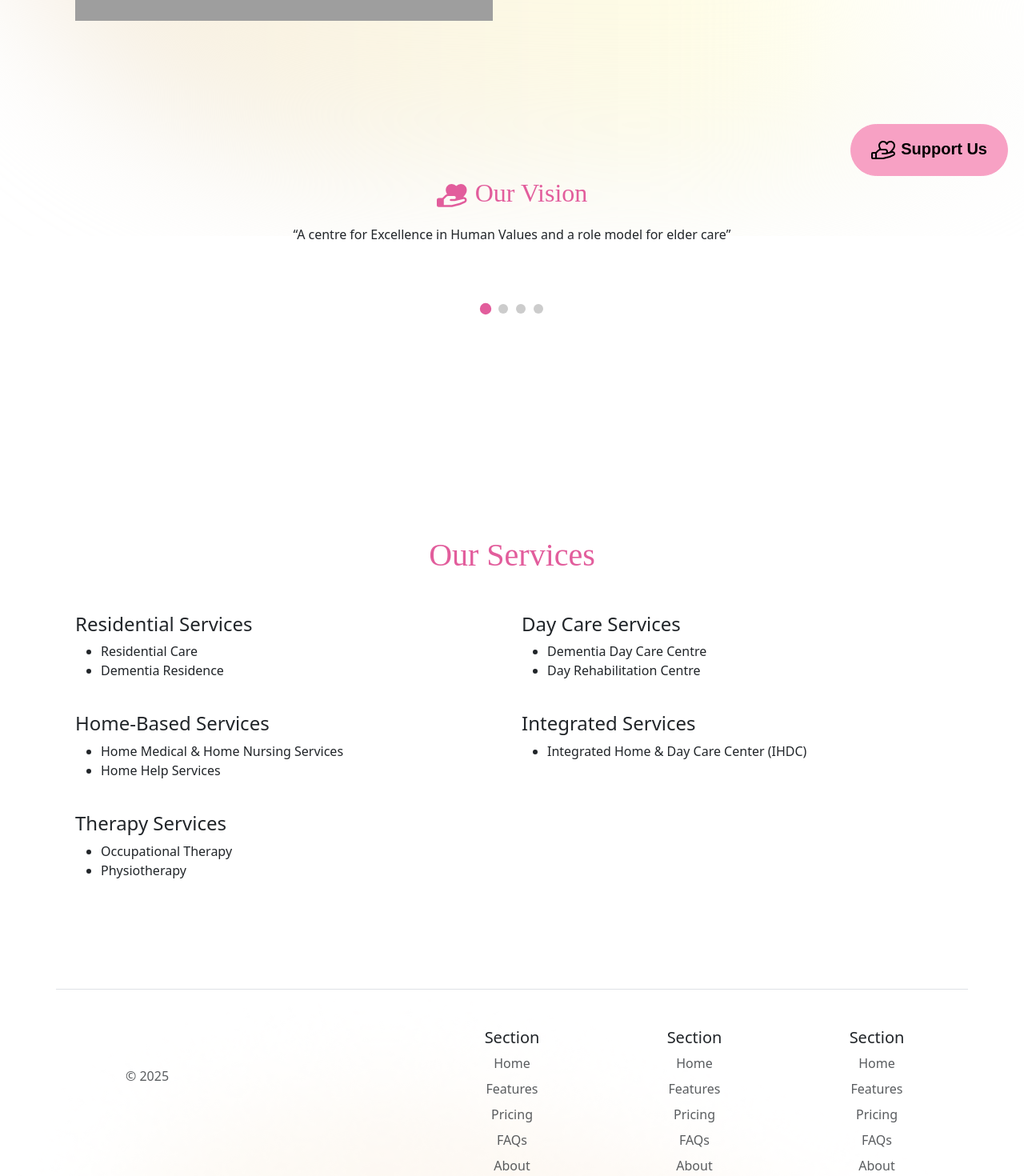
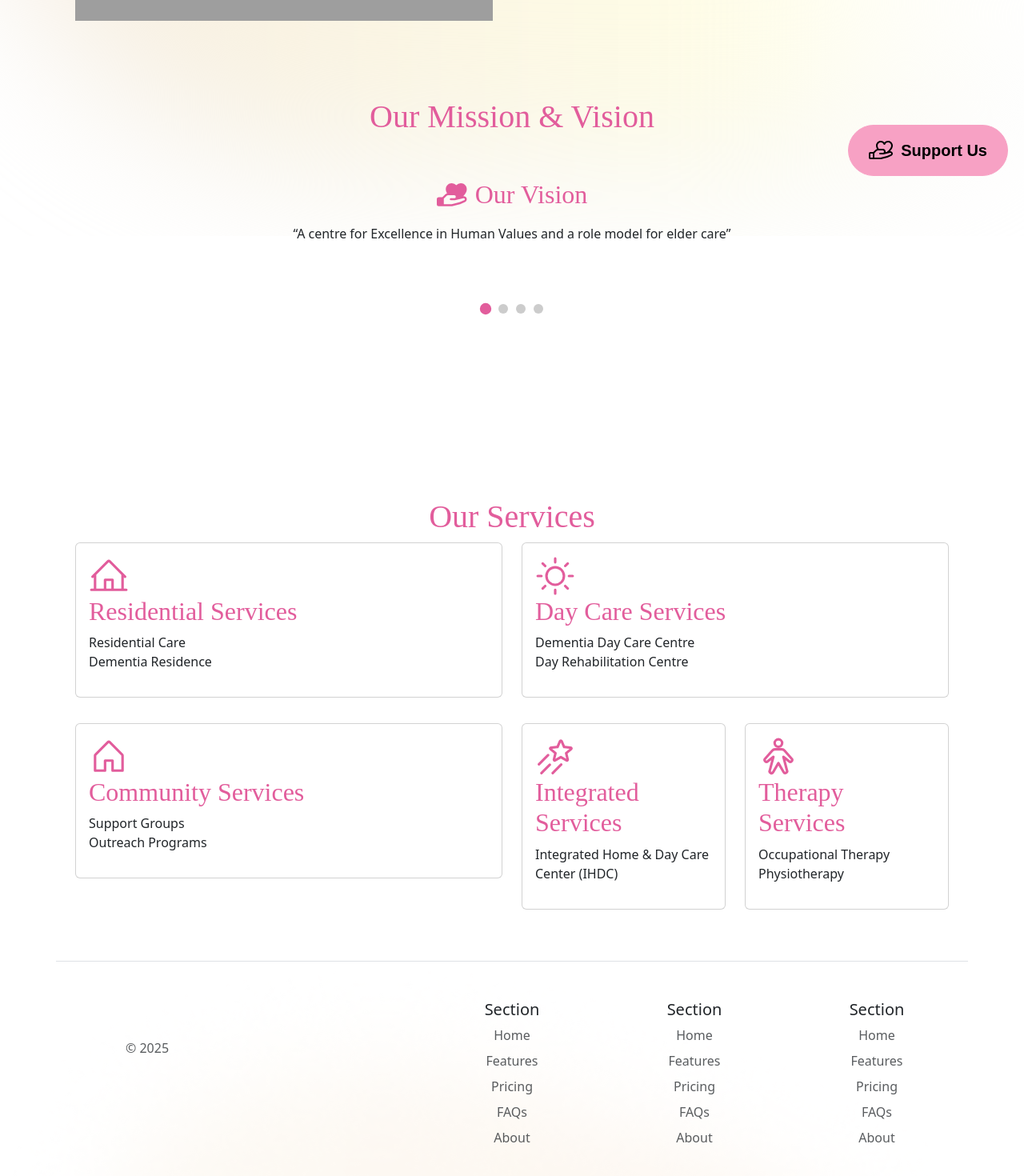
Before and after one commit to naoruki/SwamiHomev2, a React (Vite) app: page / in a window 1280 px wide. Shown: the part 560-2030 px from the top of the page at 80% size. Built offline with nearby package versions, Linux system fonts and the light colour scheme; grey boxes are pictures that could not be loaded.

Commit message:
added services section

```diff
--- a/index.html
+++ b/index.html
@@ -6,7 +6,7 @@
 
     <link rel="icon" type="image/png" href="/src/assets/favicon.ico" />
     <meta name="viewport" content="width=device-width, initial-scale=1.0" />
-    <title>Swami Home</title>
+    <title>SWAMI</title>
   </head>
   <body>
     <div id="root"></div>
--- a/package.json
+++ b/package.json
@@ -12,11 +12,13 @@
   "dependencies": {
     "@phosphor-icons/react": "^2.1.10",
     "@popperjs/core": "^2.11.8",
+    "@tailwindcss/vite": "^4.1.11",
     "bootstrap": "^5.3.7",
     "phosphor-react": "^1.4.1",
     "react": "^19.1.0",
     "react-bootstrap": "^2.10.10",
-    "react-dom": "^19.1.0"
+    "react-dom": "^19.1.0",
+    "tailwindcss": "^4.1.11"
   },
   "devDependencies": {
     "@eslint/js": "^9.30.1",
--- a/src/components/FloatingButton.jsx
+++ b/src/components/FloatingButton.jsx
@@ -1,10 +1,10 @@
 import { Button } from "react-bootstrap";
-// Make sure this path is correct
 
 const FloatingButton = ({ icon, label }) => {
   return (
-    <Button className="custom-button floating-button">
-      {icon} {label}
+    <Button className="custom-button floating-button d-flex align-items-center gap-2">
+      <span className="icon">{icon}</span>
+      <span className="label">{label}</span>
     </Button>
   );
 };
--- a/src/components/NavBarFullScreen.jsx
+++ b/src/components/NavBarFullScreen.jsx
@@ -20,7 +20,7 @@ function NavBar() {
   return (
     <Navbar
       expand="lg"
-      className="d-none d-lg-flex sticky-navbar fullscreen-navbar fs-5"
+      className="d-none d-lg-flex sticky-navbar fullscreen-navbar"
       id="fullscreen-navbar"
     >
       <Container>
@@ -45,34 +45,34 @@ function NavBar() {
             </Nav.Link>
 
             <HoverNavDropdown title="About Us" id="about-dropdown">
-              <NavDropdown.Item href="#" className="fs-5">Our Story</NavDropdown.Item>
-              <NavDropdown.Item href="#" className="fs-5">Our Team</NavDropdown.Item>
-              <NavDropdown.Item href="#" className="fs-5">Vision & Mission</NavDropdown.Item>
+              <NavDropdown.Item href="#" className="">Our Story</NavDropdown.Item>
+              <NavDropdown.Item href="#" className="">Our Team</NavDropdown.Item>
+              <NavDropdown.Item href="#" className="">Vision & Mission</NavDropdown.Item>
             </HoverNavDropdown>
             <HoverNavDropdown title="Services" id="services-dropdown">
-              <NavDropdown.Item href="#" className="fs-5">Action</NavDropdown.Item>
-              <NavDropdown.Item href="#" className="fs-5">Another action</NavDropdown.Item>
-              <NavDropdown.Item href="#" className="fs-5">Something else here</NavDropdown.Item>
+              <NavDropdown.Item href="#" className="">Action</NavDropdown.Item>
+              <NavDropdown.Item href="#" className="">Another action</NavDropdown.Item>
+              <NavDropdown.Item href="#" className="">Something else here</NavDropdown.Item>
             </HoverNavDropdown>
             <HoverNavDropdown title="Community Life" id="community-dropdown">
-              <NavDropdown.Item href="#" className="fs-5">Action</NavDropdown.Item>
-              <NavDropdown.Item href="#" className="fs-5">Another action</NavDropdown.Item>
-              <NavDropdown.Item href="#" className="fs-5">Something else here</NavDropdown.Item>
+              <NavDropdown.Item href="#" className="">Action</NavDropdown.Item>
+              <NavDropdown.Item href="#" className="">Another action</NavDropdown.Item>
+              <NavDropdown.Item href="#" className="">Something else here</NavDropdown.Item>
             </HoverNavDropdown>
             <HoverNavDropdown title="Media" id="media-dropdown">
-              <NavDropdown.Item href="#" className="fs-5">Action</NavDropdown.Item>
-              <NavDropdown.Item href="#" className="fs-5">Another action</NavDropdown.Item>
-              <NavDropdown.Item href="#" className="fs-5">Something else here</NavDropdown.Item>
+              <NavDropdown.Item href="#" className="">Action</NavDropdown.Item>
+              <NavDropdown.Item href="#" className="">Another action</NavDropdown.Item>
+              <NavDropdown.Item href="#" className="">Something else here</NavDropdown.Item>
             </HoverNavDropdown>
             <HoverNavDropdown title="Get Involved" id="careers-dropdown">
-              <NavDropdown.Item href="#" className="fs-5">Action</NavDropdown.Item>
-              <NavDropdown.Item href="#" className="fs-5">Another action</NavDropdown.Item>
-              <NavDropdown.Item href="#" className="fs-5">Something else here</NavDropdown.Item>
+              <NavDropdown.Item href="#" className="">Action</NavDropdown.Item>
+              <NavDropdown.Item href="#" className="">Another action</NavDropdown.Item>
+              <NavDropdown.Item href="#" className="">Something else here</NavDropdown.Item>
             </HoverNavDropdown>
             <HoverNavDropdown title="Contact" id="contact-dropdown">
-              <NavDropdown.Item href="#" className="fs-5">Action</NavDropdown.Item>
-              <NavDropdown.Item href="#" className="fs-5">Another action</NavDropdown.Item>
-              <NavDropdown.Item href="#" className="fs-5">Something else here</NavDropdown.Item>
+              <NavDropdown.Item href="#" className="">Action</NavDropdown.Item>
+              <NavDropdown.Item href="#" className="">Another action</NavDropdown.Item>
+              <NavDropdown.Item href="#" className="">Something else here</NavDropdown.Item>
             </HoverNavDropdown>
           </Nav>
         </Navbar.Collapse>
--- a/src/components/Services.jsx
+++ b/src/components/Services.jsx
@@ -1,46 +1,75 @@
+import { HouseLineIcon, SunIcon, HouseIcon,PersonIcon, ShootingStarIcon  } from "@phosphor-icons/react";
+
 const Services = () => {
   return (
-    <div className="container py-5">
-      <h1 className="text-center mb-5">Our Services</h1>
+    <div className="container">
+      {/* Row 1 */}
+      <center><h1>Our Services</h1></center>
+      <div className="row mb-3">
+        <div className="col-12 col-md-6 mb-3">
+          <div className="card">
+            <div className="card-body">
+              <HouseLineIcon size={50} color="#E25D9C"/>
+              <h2>Residential Services</h2>
+              <p>
+                Residential Care
+                <br />
+                Dementia Residence
+              </p>
+            </div>
+          </div>
+        </div>
+        <div className="col-12 col-md-6">
+          <div className="card">
+            <div className="card-body">
+              <SunIcon size={50} color="#E25D9C"/>
+              <h2>Day Care Services</h2>
+              <p>
+                Dementia Day Care Centre
+                <br />
+                Day Rehabilitation Centre
+              </p>
+            </div>
+          </div>
+        </div>
+      </div>
 
+      {/* Row 2 */}
       <div className="row">
-        <div className="col-md-6 mb-4">
-          <h4>Residential Services</h4>
-          <ul>
-            <li>Residential Care</li>
-            <li>Dementia Residence</li>
-          </ul>
+        <div className="col-12 col-md-6 col-lg-6 mb-3">
+          <div className="card">
+            <div className="card-body">
+              <HouseIcon size={50} color="#E25D9C"/>
+              <h2>Community Services</h2>
+              <p>
+                Support Groups
+                <br />
+                Outreach Programs
+              </p>
+            </div>
+          </div>
         </div>
-
-        <div className="col-md-6 mb-4">
-          <h4>Day Care Services</h4>
-          <ul>
-            <li>Dementia Day Care Centre</li>
-            <li>Day Rehabilitation Centre</li>
-          </ul>
+        <div className="col-12 col-md-6 col-lg-3 mb-3">
+          <div className="card">
+            <div className="card-body">
+                <ShootingStarIcon size={50} color="#E25D9C"/>
+              <h2>Integrated Services</h2>
+              <p>Integrated Home & Day Care Center (IHDC)</p>
+            </div>
+          </div>
         </div>
-
-        <div className="col-md-6 mb-4">
-          <h4>Home-Based Services</h4>
-          <ul>
-            <li>Home Medical & Home Nursing Services</li>
-            <li>Home Help Services</li>
-          </ul>
-        </div>
-
-        <div className="col-md-6 mb-4">
-          <h4>Integrated Services</h4>
-          <ul>
-            <li>Integrated Home & Day Care Center (IHDC)</li>
-          </ul>
-        </div>
-
-        <div className="col-md-6 mb-4">
-          <h4>Therapy Services</h4>
-          <ul>
-            <li>Occupational Therapy</li>
-            <li>Physiotherapy</li>
-          </ul>
+        <div className="col-12 col-md-6 col-lg-3 mb-3">
+          <div className="card">
+            <div className="card-body">
+                <PersonIcon size={50} color="#E25D9C"/>
+              <h2>Therapy Services</h2>
+              <p>
+                Occupational Therapy
+                <br />
+                Physiotherapy
+              </p>
+            </div>
+          </div>
         </div>
       </div>
     </div>
--- a/src/components/VisionMissionCarousel.jsx
+++ b/src/components/VisionMissionCarousel.jsx
@@ -14,6 +14,7 @@ const CustomCarousel = ({ slides }) => {
 
   return (
     <div className="carousel-container ">
+      <center><h1>Our Mission & Vision</h1></center>
       <div className="container mission-header"></div>
       {slides.map((slide, index) => (
         <div
@@ -21,10 +22,11 @@ const CustomCarousel = ({ slides }) => {
           key={index}
         >
           <div className="carousel-content">
-            {/* <div className="carousel-icon">{slide.icon}</div> */}
-
             <div className="carousel-text">
-              <h2>{slide.icon}{"   "}{slide.heading}</h2>
+              <h2 className="d-flex align-items-center gap-2">
+                <span>{slide.icon}</span>
+                <span>{slide.heading}</span>
+              </h2>
               <p>{slide.text}</p>
             </div>
           </div>
--- a/src/styles/index.css
+++ b/src/styles/index.css
@@ -1,4 +1,5 @@
 /* Reset and base styles */
+@import "tailwindcss";
 
 html,
 body {
```
Also changed, not shown: 1 other file (tests, documents, lock files or other folders).
